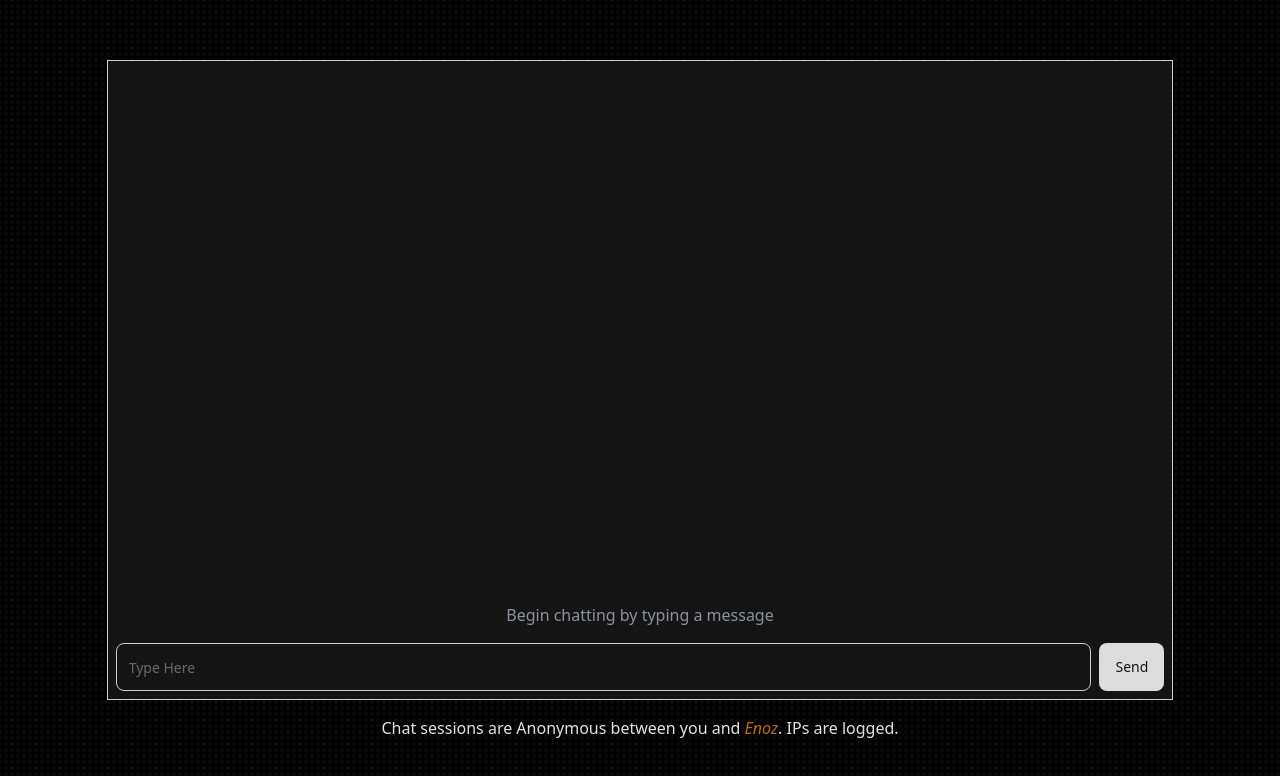
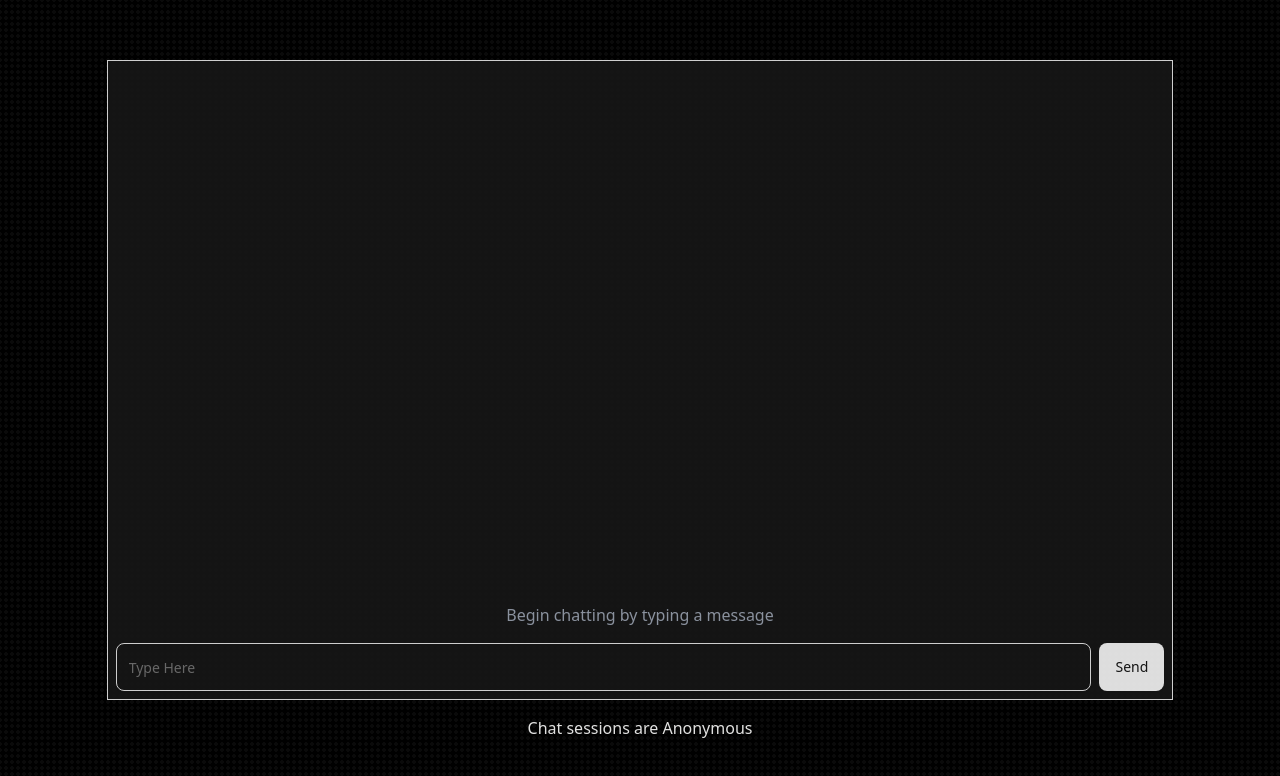
Before and after one commit to Enoz/enoz.dev, a SvelteKit app in the folder enoz.dev/: page /chat in a window 1280 px wide. Shown: the top 776 px of the page. Built offline with nearby package versions, Linux system fonts and the light colour scheme.

Commit message:
feat: Anonymous message

```diff
--- a/enoz.dev/src/routes/chat/[[uuid]]/+page.svelte
+++ b/enoz.dev/src/routes/chat/[[uuid]]/+page.svelte
@@ -84,9 +84,5 @@
 			</form>
 		</div>
 	</div>
-	<div class="pt-4">
-		Chat sessions are Anonymous between you and <a href="https://github.com/Enoz"
-			><i class="text-amber-600">Enoz</i></a
-		>. IPs are logged.
-	</div>
+	<div class="pt-4">Chat sessions are Anonymous</div>
 </div>
```
